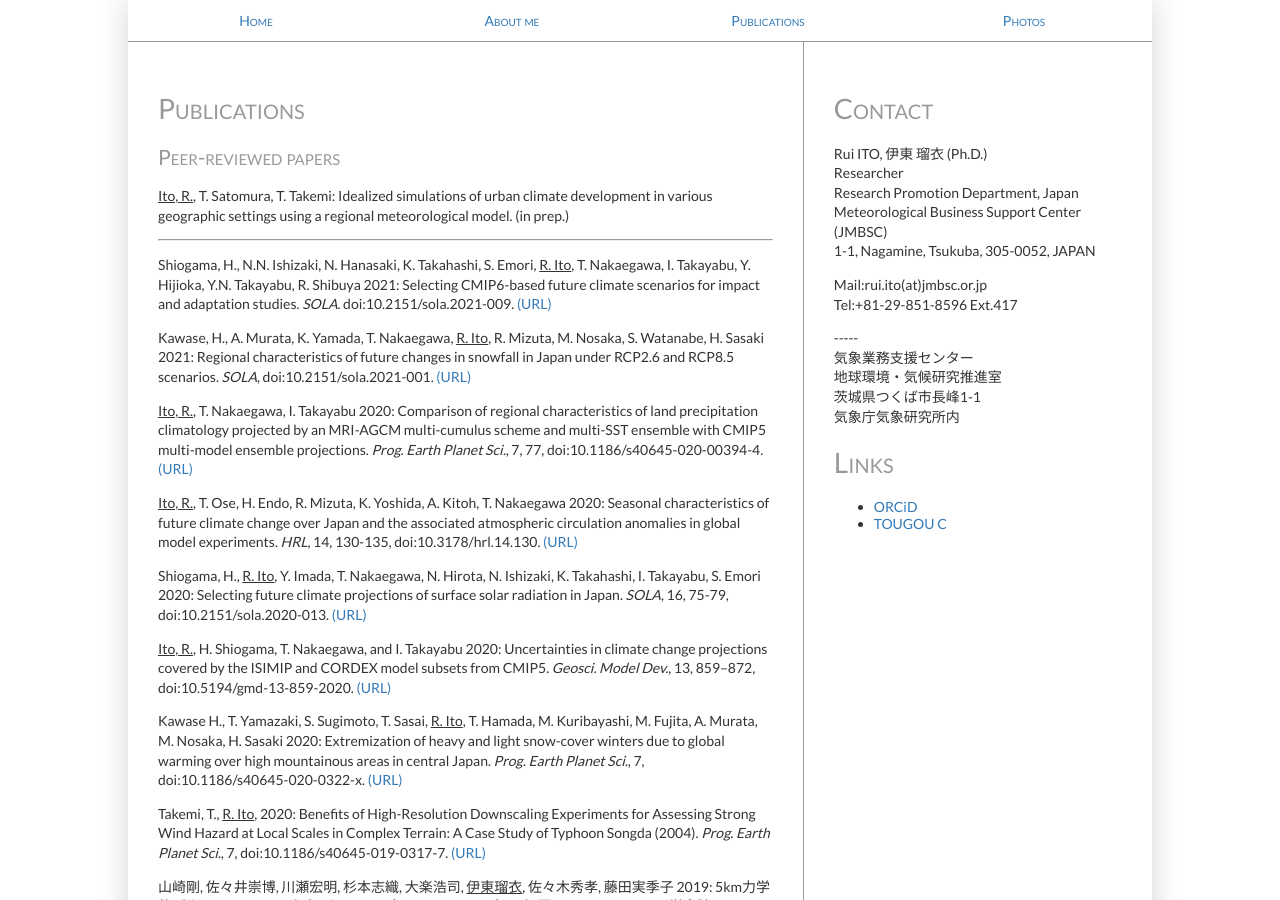
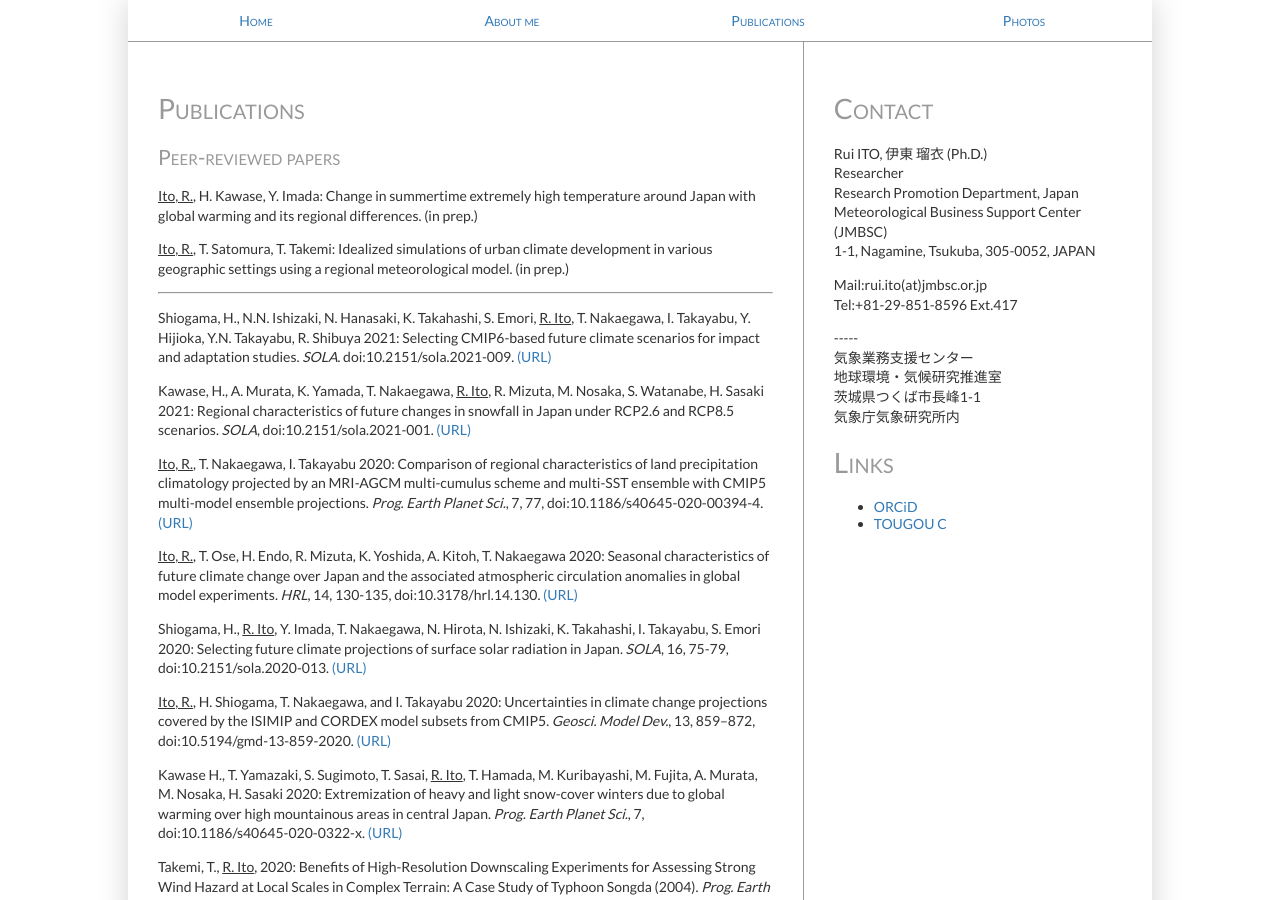
Before and after one commit to rui-climbiz/rui-climbiz.github.io, a Jekyll site: the page built from publications.html, in a window 1280 px wide and 900 px high. Built offline with Jekyll 4.4.1, drawn with Linux system fonts in a browser that asks for light colours.

Commit message:
Update publications.html

```diff
--- a/publications.html
+++ b/publications.html
@@ -5,6 +5,8 @@
 ---
 <h1>Publications</h1>
 <h2>Peer-reviewed papers</h2>
+<p><u>Ito, R.</u>, H. Kawase, Y. Imada: Change in summertime extremely high temperature around Japan with global warming and its regional differences.
+ (in prep.)</p>
 <p><u>Ito, R.</u>, T. Satomura, T. Takemi: Idealized simulations of urban climate development in various geographic settings using a regional meteorological model. (in prep.)</p>
 <hr>
 <p>Shiogama, H., N.N. Ishizaki, N. Hanasaki, K. Takahashi, S. Emori, <u>R. Ito</u>, T. Nakaegawa, I. Takayabu, Y. Hijioka, Y.N. Takayabu, R. Shibuya 2021: Selecting CMIP6-based future climate scenarios for impact and adaptation studies. <i>SOLA</i>. doi:10.2151/sola.2021-009. <a href="https://doi.org/10.2151/sola.2021-009">(URL)</a></p>
```
